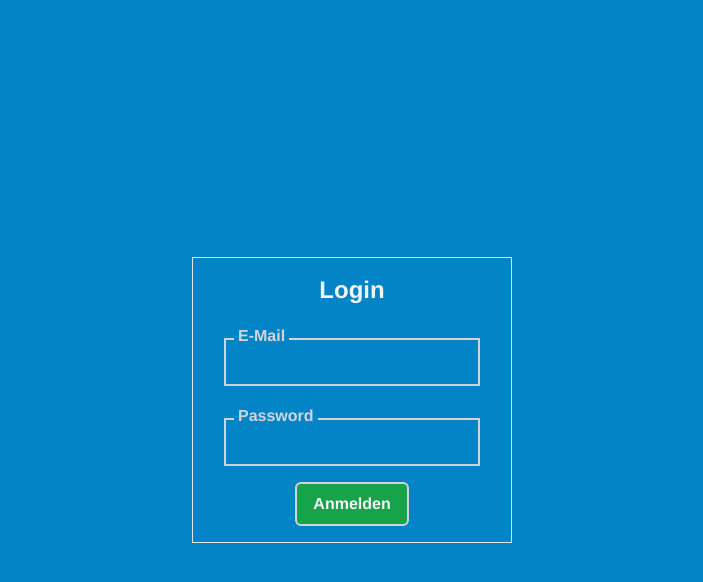
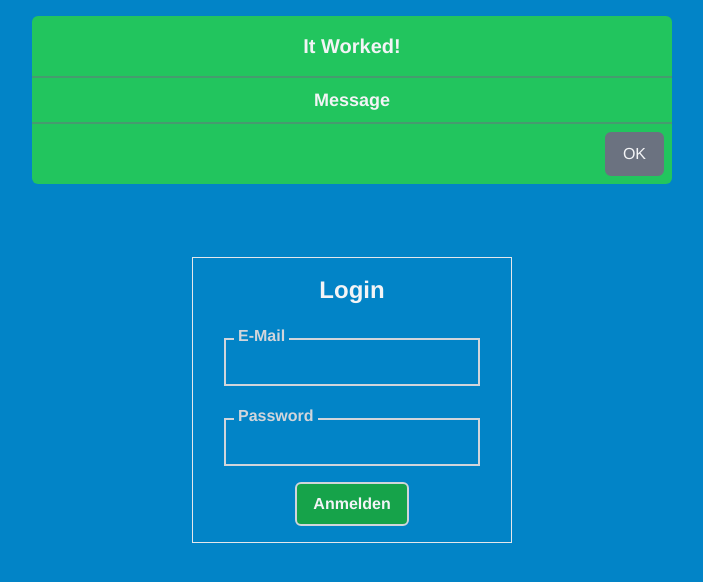
Before and after one commit to AelElliotBanyard/m294-lb-frontend, a Vue app: page / in a window 1280 px wide. Shown: the top 582 px of the page, without its empty margins (288-991 px from the left). Built offline with nearby package versions, Linux system fonts and the light colour scheme.

Commit message:
more on alert

```diff
--- a/src/App.vue
+++ b/src/App.vue
@@ -1,4 +1,5 @@
 <template>
+  <AlertComponent />
   <div
     v-if="!signedIn"
     class="w-full h-screen flex justify-center items-center"
@@ -15,11 +16,13 @@
 import { defineComponent } from "vue";
 import NavigationComponent from "./components/NavigationComponent.vue";
 import LoginComponent from "@/components/LoginComponent.vue";
+import AlertComponent from "@/components/AlertComponent.vue";
 
 export default defineComponent({
   components: {
     NavigationComponent,
     LoginComponent,
+    AlertComponent
   },
   data() {
     return {
--- a/src/components/AlertComponent.vue
+++ b/src/components/AlertComponent.vue
@@ -1,9 +1,11 @@
 <template>
-    <div>
-        <div :class="{ 'bg-green-500': type === 'success', 'bg-yellow-500': type === 'warning', 'bg-red-500': type === 'error'}" class=" my-4 w-1/3 h-max rounded-md">
-            <h1 id="title">{{ title }}</h1>
-            <p v-if="msg != 'no-msg'" id="msg">{{ msg }}</p>
-            <ButtonComponent label="OK" :onClick="() => closeAlert()" />
+    <div class="w-full fixed flex justify-center items-center top-0 left-0 transition-transform duration-700" :class="{'trasnlate-y-0': show, '-translate-y-full': !show}">
+        <div :class="{ 'bg-green-500': type === 'success', 'bg-yellow-500': type === 'warning', 'bg-red-500': type === 'error'}" class=" my-4 w-6/12 h-max rounded-md">
+            <h1 id="title" class=" border-b-2 border-b-gray-500 border-opacity-50 text-xl text-gray-100 font-bold py-4">{{ title }}</h1>
+            <p v-if="msg != 'no-msg'" id="msg" class=" border-b-2 border-b-gray-500 border-opacity-50 text-gray-100 text-lg font-bold py-2">{{ msg }}</p>
+            <div class=" flex justify-end items-center p-2">
+                <ButtonComponent label="OK" :onClick="() => closeAlert()" class=" border-2 border-gray-500 bg-gray-500 text-gray-100 py-2 px-4 rounded-md"/>
+            </div>
         </div>
     </div>
 </template>
@@ -20,14 +22,14 @@ export default defineComponent({
     data() {
         return {
         type: 'success',
-        title: 'It worked!',
-        msg:'no-msg',
+        title: 'It Worked!',
+        msg:'Message',
         show: true
         }
     },
     methods: {
         showAlert: function(){
-
+            this.show = true
         },
         successAlert: function(){
 
@@ -39,7 +41,7 @@ export default defineComponent({
 
         },
         closeAlert: function(){
-
+            this.show = false
         }
     }
 })
```
